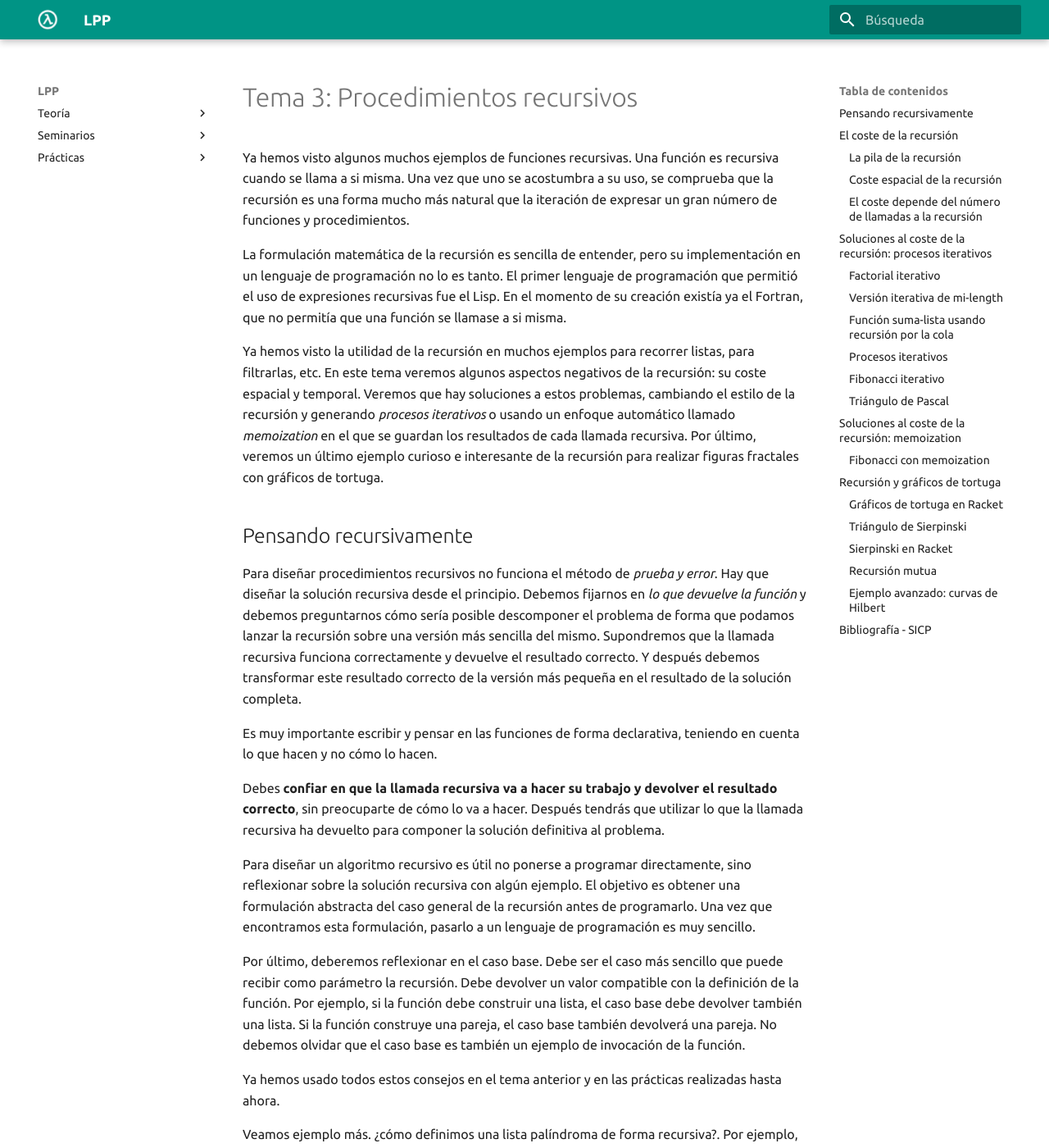
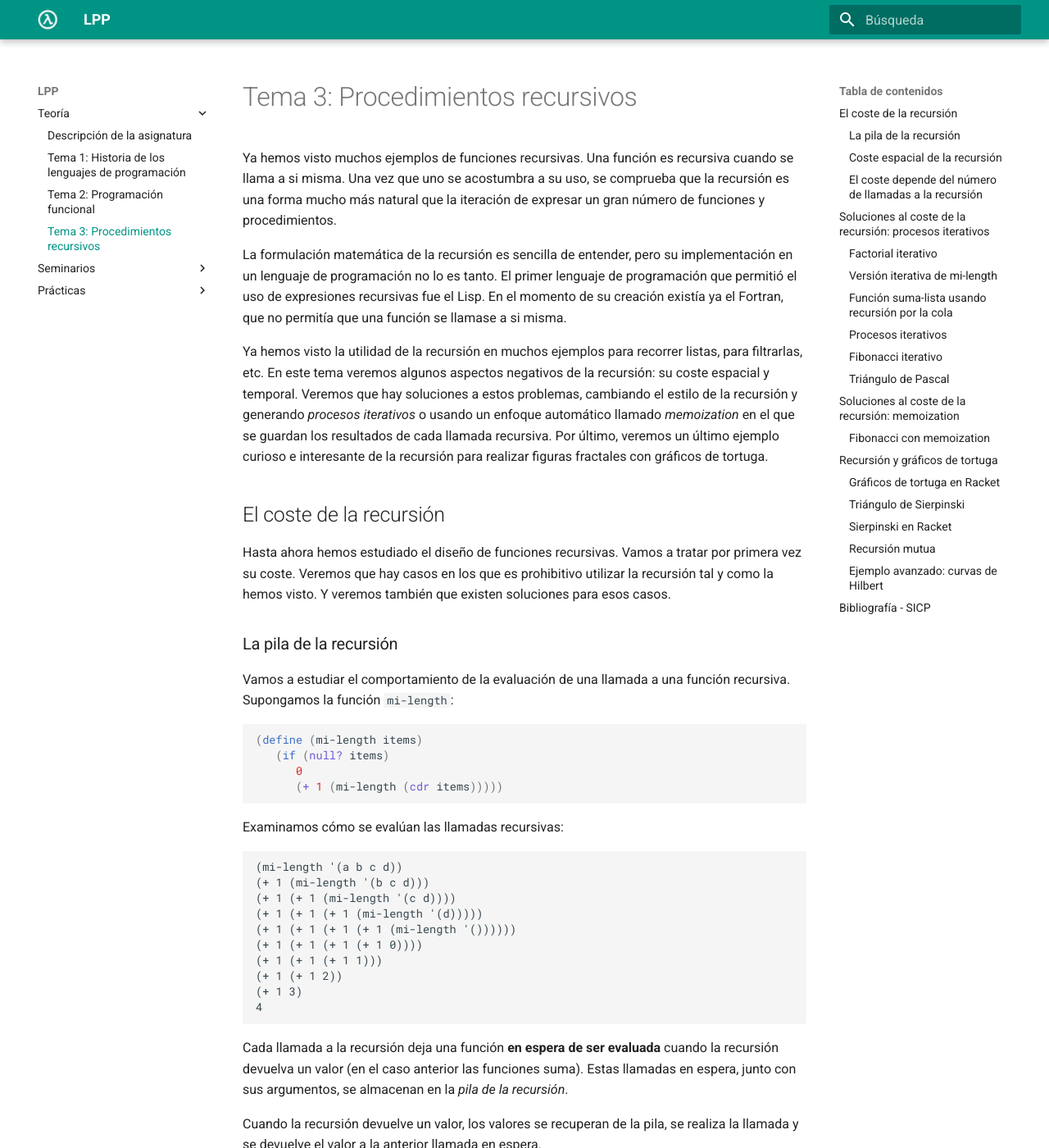
Before and after one commit to domingogallardo/apuntes-lpp, an MkDocs documentation site: the page built from docs/teoria/tema03-procedimientos-recursivos/tema03-procedimientos-recursivos.md, in a window 1280 px wide and 1400 px high. Shown: the whole window at 82% size. Built offline with MkDocs 1.6.1 and Material for MkDocs 9.7.7, drawn with Linux system fonts in a browser that asks for light colours; formulas are drawn with MathJax 3; some of the changed text lies outside the part shown.

Commit message:
Tema 3 teoría

````diff
--- a/docs/teoria/tema03-procedimientos-recursivos/tema03-procedimientos-recursivos.md
+++ b/docs/teoria/tema03-procedimientos-recursivos/tema03-procedimientos-recursivos.md
@@ -1,7 +1,7 @@
 
 # Tema 3: Procedimientos recursivos
 
-Ya hemos visto algunos muchos ejemplos de funciones recursivas. Una
+Ya hemos visto muchos ejemplos de funciones recursivas. Una
 función es recursiva cuando se llama a si misma. Una vez que uno se
 acostumbra a su uso, se comprueba que la recursión es una forma mucho
 más natural que la iteración de expresar un gran número de funciones y
@@ -24,99 +24,6 @@ resultados de cada llamada recursiva. Por último, veremos un último
 ejemplo curioso e interesante de la recursión para realizar figuras
 fractales con gráficos de tortuga.
 
-## Pensando recursivamente
-
-Para diseñar procedimientos recursivos no funciona el método de
-_prueba y error_. Hay que diseñar la solución recursiva desde el
-principio. Debemos fijarnos en *lo que devuelve la función* y debemos
-preguntarnos cómo sería posible descomponer el problema de forma que
-podamos lanzar la recursión sobre una versión más sencilla del
-mismo. Supondremos que la llamada recursiva funciona correctamente y
-devuelve el resultado correcto. Y después debemos transformar este
-resultado correcto de la versión más pequeña en el resultado de la
-solución completa.
-
-Es muy importante escribir y pensar en las funciones de forma
-declarativa, teniendo en cuenta lo que hacen y no cómo lo hacen.
-
-Debes **confiar en que la llamada recursiva va a hacer su trabajo y
-devolver el resultado correcto**, sin preocuparte de cómo lo va a
-hacer. Después tendrás que utilizar lo que la llamada recursiva ha
-devuelto para componer la solución definitiva al problema.
-
-Para diseñar un algoritmo recursivo es útil no ponerse a programar
-directamente, sino reflexionar sobre la solución recursiva con algún
-ejemplo. El objetivo es obtener una formulación abstracta del caso
-general de la recursión antes de programarlo. Una vez que encontramos
-esta formulación, pasarlo a un lenguaje de programación es muy
-sencillo.
-
-Por último, deberemos reflexionar en el caso base. Debe ser el caso
-más sencillo que puede recibir como parámetro la recursión. Debe
-devolver un valor compatible con la definición de la función. Por
-ejemplo, si la función debe construir una lista, el caso base debe
-devolver también una lista. Si la función construye una pareja, el
-caso base también devolverá una pareja. No debemos olvidar que el caso
-base es también un ejemplo de invocación de la función.
-
-Ya hemos usado todos estos consejos en el tema anterior y en las
-prácticas realizadas hasta ahora.
-
-Veamos ejemplo más. ¿cómo definimos una lista palíndroma de forma
-recursiva?. Por ejemplo, las siguientes listas son palíndromas:
-
-```
-{1 2 3 3 2 1}
-{1 2 1}
-{1}
-'()
-```
-
-Comenzamos con una definición **no recursiva**:
-
-> Una lista es palíndroma cuando es igual a su inversa.
-
-Esta definición no es recursiva porque no llamamos a la recursión con
-un caso más sencillo.
-
-La definición **recursiva** del caso general es la siguiente:
-
-> Una lista es palíndroma cuando su primer elemento es igual que el
-> último y la lista resultante de quitar el primer y el último
-> elemento también es palíndroma
-
-En el caso base debemos buscar el caso más pequeño no contemplado por
-la definición anterior. En este caso, una lista de un elemento y una
-lista vacía también las consideraremos palíndromas.
-
-> palindroma(lista) <=> (primer-elemento(lista) == ultimo-elemento(lista))  y palindroma(quitar-primero-ultimo(lista))
-> palindroma(lista) <=> un-elemento(lista) o vacía(lista)
-
-
-Podemos escribir la definición en Scheme, usando la función `or` para
-indicar que la lista es palíndroma si sucede una de las tres condiciones:
-
-```scheme
-(define (palindroma? lista)
-   (or (null? lista)
-       (null? (cdr lista))
-       (and (equal? (car lista) (ultimo lista))
-            (palindroma? (quitar-primero-ultimo lista)))))
-```
-
-La función auxiliar `quitar-primero-ultimo` la podemos definir así:
-
-```scheme
-(define (quitar-ultimo lista)
-   (if (null? (cdr lista))
-      '()
-      (cons (car lista)
-            (quitar-ultimo (cdr lista)))))
-
-(define (quitar-primero-ultimo lista)
-   (cdr (quitar-ultimo lista)))
-```
-
 ## El coste de la recursión
 
 Hasta ahora hemos estudiado el diseño de funciones recursivas. Vamos a
@@ -130,7 +37,7 @@ Vamos a estudiar el comportamiento de la evaluación de una llamada a
 una función recursiva. Supongamos la función
 `mi-length`:
 
-```scheme
+```racket
 (define (mi-length items)
    (if (null? items)
       0
@@ -139,7 +46,7 @@ una función recursiva. Supongamos la función
 
 Examinamos cómo se evalúan las llamadas recursivas:
 
-```
+```text
 (mi-length '(a b c d))
 (+ 1 (mi-length '(b c d)))
 (+ 1 (+ 1 (mi-length '(c d))))
@@ -185,7 +92,7 @@ dispararse. Supongamos la famosa [secuencia de Fibonacci]:
 
 Formulación matemática de la secuencia de Fibonacci:
 
-```
+```text
 Fibonacci(n) = Fibonacci(n-1) + Fibonacci(n-2)
 Fibonacci(0) = 0
 Fibonacci(1) = 1
@@ -193,7 +100,7 @@ Fibonacci(1) = 1
 
 Formulación recursiva en Scheme:
 
-```scheme
+```racket
 (define (fib n)
    (cond ((= n 0) 0)
       ((= n 1) 1)
@@ -238,7 +145,7 @@ Empezamos a explicar la recursión por la cola con un ejemplo muy
 sencillo: la versión iterativa de la típica función `factorial`. Le
 pondremos de nombre a la función `factorial-iter`:
 
-```scheme
+```racket
 (define (factorial n)
    (fact-iter n n))
 
@@ -260,7 +167,7 @@ recursión el factorial debe estar calculado en `result` y se devuelve.
 
 Veamos la secuencia de llamadas:
 
-```
+```text
 (factorial 4)
 (factorial-iter 4 4)
 (factorial-iter 3 4*3=12)
@@ -289,7 +196,7 @@ valor del número `n` a calcular el factorial.
 La secuencia de llamadas recursivas acumula en la variable `result` el
 valor del factorial:
 
-```
+```text
 4 * 3 * 2 * 1 = 24
 ```
 
@@ -307,7 +214,7 @@ inicializar este resultado a 0.
 
 La solución es la siguiente:
 
-```scheme
+```racket
 (define (mi-length lista)
    (mi-length-iter lista 0))
 
@@ -331,7 +238,7 @@ Deberíamos añadir un parámetro adicional en el que vamos acumulando
 esa suma. Inicializaremos a 0 ese parámetro e iremos en cada llamada
 recursiva acumulando el primer elemento de la lista:
 
-```scheme
+```racket
 (define (suma-lista lista)
    (suma-lista-iter lista 0))
 
@@ -364,7 +271,7 @@ difíciles de entender y depurar.
 
 Veamos, por ejemplo, la formulación iterativa de Fibonacci:
 
-```scheme
+```racket
 (define (fib n)
    (fib-iter 1 0 n))
 
@@ -376,7 +283,7 @@ Veamos, por ejemplo, la formulación iterativa de Fibonacci:
 
 La secuencia de llamadas recursivas sería la siguiente:
 
-```
+```text
 (fib 6)
 (fib-iter 1 0 6)
 (fib-iter 1+0=1 1 5)
@@ -397,7 +304,7 @@ que es el que se devuelve. Conseguimos `n` llamadas inicializando
 
 El [triángulo de Pascal](https://en.wikipedia.org/wiki/Pascal's_triangle) es el siguiente triángulo de números.
 
-```
+```text
 1
 1   1
 1   2   1
@@ -413,10 +320,11 @@ Si numeramos las filas y columnas empezando a contar por 0, la
 expresión general del valor en una fila y columna determinada se puede
 obtener con la siguiente definición recursiva:
 
-```
+```text
 Pascal (n, 0) = 1
 Pascal (n, n) = 1
-Pascal (fila, columna) = Pascal (fila-1,columna-1) + Pascal (fila-1, columna)
+Pascal (fila, columna) =
+    Pascal (fila-1,columna-1) + Pascal (fila-1, columna)
 ```
 
 La función sólo está definida para valores de `columna` menores o
@@ -425,7 +333,7 @@ iguales que `fila`.
 En Scheme es fácil escribir una función recursiva que implemente la
 definición anterior:
 
-```scheme
+```racket
 (define (pascal fila col)
    (cond ((= col 0) 1)
          ((= col fila) 1)
@@ -456,17 +364,17 @@ La idea es definir una función iterativa `pascal-fila` a la que le
 pasamos el número de fila `n` y nos devuelve la lista de `n+1` números que
 constituyen la fila `n` del triángulo de Pascal:
 
-```
-fila 0 = {1}
-fila 1 = {1 1}
-fila 2 = {1 2 1}
-fila 3 = {1 3 3 1}
-fila 4 = {1 4 6 4 1}
+```text
+fila 0 = (1)
+fila 1 = (1 1)
+fila 2 = (1 2 1)
+fila 3 = (1 3 3 1)
+fila 4 = (1 4 6 4 1)
 ...
 ```
 
 Esta función necesitará un parámetro adicional (`lista-fila`) que se
-inicializa con la lista `{1}` y en el que se va guardando cada fila
+inicializa con la lista `(1)` y en el que se va guardando cada fila
 sucesiva. Esta fila va creciendo hasta que llegamos a la fila que
 tenemos que devolver. Hay que hacer la iteración `n` veces, por lo que
 vamos decrementando el parámetro `n` hasta que se llega a 0.
@@ -477,9 +385,9 @@ siguiente.
 
 Por ejemplo:
 
-```scheme
+```racket
 (pascal-sig-fila '(1 3 3 1))
-; ⇒ {1 4 6 4 1}
+; ⇒ (1 4 6 4 1)
 ```
 
 Esta función la implementamos con una función recursiva auxiliar (esta
@@ -488,7 +396,7 @@ la que se encarga de realizar el cálculo de la nueva fila.
 
 El código completo es el siguiente:
 
-```scheme
+```racket
 (define (pascal fila col)
    (list-ref (pascal-fila '(1) fila) col))
 
@@ -513,7 +421,7 @@ El código completo es el siguiente:
 Con esta implementación ya no se tiene un coste exponencial y se puede
 calcular el valor de números como Pascal(40, 20):
 
-```scheme
+```racket
 (pascal 40 20)
 ; ⇒ 137846528820
 ```
@@ -537,59 +445,56 @@ siguientes veces.
 
 ### Fibonacci con memoization
 
-Para implementar la _memoization_ necesitamos dos métodos imperativos
+Para implementar la _memoization_ necesitamos odos métodos imperativos
 `put` y `get` que implementan un diccionario *clave-valor*.
 
-- La función `(put key value lista)` asocia un valor a una clave, la
-guarda en la lista (con mutación) y devuelve el valor.
-- La función `(get key lista)` devuelve el valor de la lista asociado a
-una clave. En el caso en que no exista ningún valor se devuelve la
-lista vacía.
-
-Inicialmente la lista debe tener un símbolo cualquiera al comienzo.
+- La función `(put key value dic)` asocia un valor a una clave, la
+guarda en el diccionario (con mutación) y devuelve el valor.
+- La función `(get key dic)` devuelve el valor del diccionario asociado a
+una clave. En el caso en que no exista ningún valor se devuelve `#f`.
 
 Ejemplos:
 
-```
-(define mi-lista (list 'lista-asoc))
-(put 1 10 mi-lista) ; ⇒ 10
-(get 1 mi-lista) ; ⇒ 10
-(get 2 mi-lista) ; ⇒ '()
+```racket
+(define mi-dic (crea-diccionario))
+(put 1 10 mi-dic) ; ⇒ 10
+(get 1 mi-dic) ; ⇒ 10
+(get 2 mi-dic) ; ⇒ #f
 ```
 
-Estos métodos son imperativos porque modifican (mutan) los datos de la
-lista de asociación que pasamos como parámetro. Para implementarlos
-tenemos que salirnos del paradigma funcional, importando una librería
-de Scheme que permite mutar las parejas.
+Estos métodos son imperativos porque modifican (mutan) la estructura
+de datos que pasamos como parámetro. Para implementarlos tenemos que
+salirnos del paradigma funcional, usando las funciones de Racket que
+permiten mutar las parejas.
 
 No es importante la implementación, la dejamos aquí como referencia y
 para poder probar la _memoization_.
 
-```scheme
-(import (rnrs)
-        (rnrs mutable-pairs))
+```racket
+(define (crea-diccionario)
+  (mcons '*diccionario* '()))
 
-(define lista (list 'lista-asoc))
+(define (busca key dic)
+  (cond
+    ((null? dic) #f)
+    ((equal? key (mcar (mcar dic)))
+     (mcar dic))
+    (else (busca key (mcdr dic)))))
 
-(define (buscar key lista)
-   (cond ((null? lista) #f)
-         ((equal? (caar lista) key) (car lista))
-         (else (buscar key (cdr lista)))))
+(define (get key dic)
+  (define record (busca key (mcdr dic)))
+  (if (not record)
+      #f
+      (mcdr record)))
 
-(define (get key lista)
-   (define record (buscar key (cdr lista)))
-   (if (not record)
-      '()
-      (cdr record)))
-
-(define (put key value lista)
-   (define record (buscar key (cdr lista)))
-   (if (not record)
-      (set-cdr! lista
-         (cons (cons key value)
-               (cdr lista)))
-      (set-cdr! record value))
-   value)
+(define (put key value dic)
+  (define record (busca key (mcdr dic)))
+  (if (not record)
+      (set-mcdr! dic
+                (mcons (mcons key value)
+                      (mcdr dic)))
+      (set-mcdr! record value))
+  value)
 ```
 
 La función `fib-memo` realiza el cálculo de la serie de Fibonacci
@@ -606,14 +511,14 @@ lista. Sólo en el caso en que no esté guardado se llama a la recursión
 para calcularlo y guardarlo. La función `put` que guarda el nuevo
 valor calculado también lo devuelve.
 
-```scheme
-(define (fib-memo n lista)
+```racket
+(define (fib-memo n dic)
   (cond ((= n 0) 0)
         ((= n 1) 1)
-        ((not (null? (get n lista)))
-         (get n lista))
-        (else (put n (+ (fib-memo (- n 1) lista)
-                        (fib-memo (- n 2) lista)) lista))))
+        ((not (equal? (get n dic) #f))
+         (get n dic))
+        (else (put n (+ (fib-memo (- n 1) dic)
+                        (fib-memo (- n 2) dic)) dic))))
 ```
 
 Podemos comprobar la diferencia de tiempos de ejecución entre esta
@@ -621,7 +526,7 @@ versión y la anterior. El coste de la función *memoizada* es
 O(n). Frente al coste O(2^n) de la versión inicial que la hacía
 imposible de utilizar.
 
-```scheme
+```racket
 (fib-memo 200 lista)
 ⇒ 280571172992510140037611932413038677189525
 ```
@@ -647,10 +553,9 @@ Se pueden utilizar los
 [gráficos de tortuga](http://en.wikipedia.org/wiki/Turtle_graphics) en
 Racket cargando la librería `(graphics turtles)`:
 
-```
-#lang r6rs
-(import (rnrs)
-      (graphics turtles))
+```racket
+#lang racket
+(require graphics/turtles)
 ```
 
 Los comandos más importantes de esta librería son:
@@ -669,7 +574,7 @@ de escribir el algoritmo en Scheme del triángulo de Sierpinski.
 Por ejemplo, podemos definir una función que dibuja un triángulo
 rectángulo con catetos de longitud `x`:
 
-```scheme
+```racket
 (define (hipot x)
 	(* x (sqrt 2)))
 
@@ -689,7 +594,7 @@ La función `(hipot x)` devuelve la longitud de la hipotenusa de un
 triángulo rectángulo con dos lados de longitud `x`. O sea, la
 expresión:
 
-<img src="imagenes/hipot.png" width="250px"/>
+$$hipot(x) = \sqrt{x^2+x^2} = x \sqrt{2}$$
 
 Como puedes comprobar, el código es imperativo. La forma especial
 `begin` permite realizar una serie de pasos de ejecución que modifican
@@ -700,7 +605,7 @@ El siguiente código es una variante del anterior que dibuja un
 triángulo rectángulo de base `w` y lados `w/2`. Va a ser la figura
 base del triángulo de Sierpinski.
 
-```scheme
+```racket
 (define (triangle w)
    (begin
       (draw w)
@@ -756,7 +661,7 @@ altura *h/2* debemos:
 
 Una versión del algoritmo en *pseudocódigo*:
 
-```
+```text
 Sierpinsky (x, y, h):
    if (h > MIN) {
       Sierpinsky (x, y, h/2)
@@ -773,10 +678,9 @@ triángulo de Sierpinski. No es funcional porque se realizan *pasos de
 ejecución*, usando la forma especial `begin` o múltiples instrucciones
 en una misma función (por ejemplo la función `triangle`).
 
-```scheme
-#lang r6rs
-(import (rnrs)
-        (graphics turtles))
+```racket
+#lang racket
+(require graphics/turtles)
 
 (turtles #t)
 
@@ -806,7 +710,7 @@ en una misma función (por ejemplo la función `triangle`).
 
 La llamada a
 
-```scheme
+```racket
 (sierpinski 40)
 ```
 
@@ -816,7 +720,7 @@ produce la siguiente figura:
 
 La llamada a
 
-```scheme
+```racket
 (sierpinski 700)
 ```
 
@@ -827,7 +731,7 @@ Produce la figura que vimos al principio del apartado:
 Para ocupar la venta completa debemos desplazar la tortuga hacia atrás
 antes de invocar a `sierpinski`:
 
-```scheme
+```racket
 (clear)
 (move -350)
 (sierpinski 700)
@@ -848,7 +752,7 @@ Por ejemplo:
 
 Programas en Scheme:
 
-```scheme
+```racket
 (define (par? x)
    (if (= 0 x)
       #t
@@ -899,10 +803,9 @@ una longitud de trazo `long` a la *izquierda* de la tortuga.
 
 El algoritmo en Scheme:
 
-```scheme
-#lang r6rs
-(import (rnrs)
-      (graphics turtles))
+```racket
+#lang racket
+(require graphics/turtles)
 
 (define (h-der i long)
    (if (> i 0)
@@ -940,7 +843,7 @@ de trazo.
 
 Curva de Hilbert de nivel 3 con trazo de longitud 20:
 
-```scheme
+```racket
 (clear)
 (move -350)
 (turn -90)
@@ -951,7 +854,7 @@ Curva de Hilbert de nivel 3 con trazo de longitud 20:
 
 Curva de Hilbert de nivel 6 con trazo de longitud 10:
 
-```scheme
+```racket
 (clear)
 (move -350)
 (turn -90)
@@ -962,7 +865,7 @@ Curva de Hilbert de nivel 6 con trazo de longitud 10:
 
 Curva de Hilbert de nivel 7 con trazo de longitud 5:
 
-```scheme
+```racket
 (clear)
 (move -350)
 (turn -90)
--- a/mkdocs.yml
+++ b/mkdocs.yml
@@ -6,7 +6,7 @@ nav:
    - 'Descripción de la asignatura': 'teoria/tema00-descripcion-asignatura/tema00-descripcion-asignatura.md'
    - 'Tema 1: Historia de los lenguajes de programación': 'teoria/tema01-historia-lenguajes-programacion/tema01-historia-lenguajes-programacion.md'
    - 'Tema 2: Programación funcional': 'teoria/tema02-programacion-funcional/tema02-programacion-funcional.md'
-#   - 'Tema 3: Procedimientos recursivos': 'teoria/tema03-procedimientos-recursivos/tema03-procedimientos-recursivos.md'
+   - 'Tema 3: Procedimientos recursivos': 'teoria/tema03-procedimientos-recursivos/tema03-procedimientos-recursivos.md'
 #   - 'Tema 4: Estructuras recursivas': 'teoria/tema04-estructuras-recursivas/tema04-estructuras-recursivas.md'
 #   - 'Tema 5: Programación funcional con Swift': 'teoria/tema05-programacion-funcional-swift/tema05-programacion-funcional-swift.md'
 #   - 'Tema 6: Programación OO con Swift': 'teoria/tema06-programacion-orientada-objetos-swift/tema06-programacion-orientada-objetos-swift.md'
@@ -33,8 +33,8 @@ theme:
         primary: 'Teal'
         accent: 'Teal'
     font:
-        text: 'Ubuntu'
-        code: 'Roboto Mono'
+        text: Roboto
+        code: Roboto Mono
     logo: 'imagenes/logo.png'
 
 # Ponemos como idioma de búsqueda el inglés
````
Also changed, not shown: other parts of docs/teoria/tema03-procedimientos-recursivos/tema03-procedimientos-recursivos.md (+5 -4 lines).
